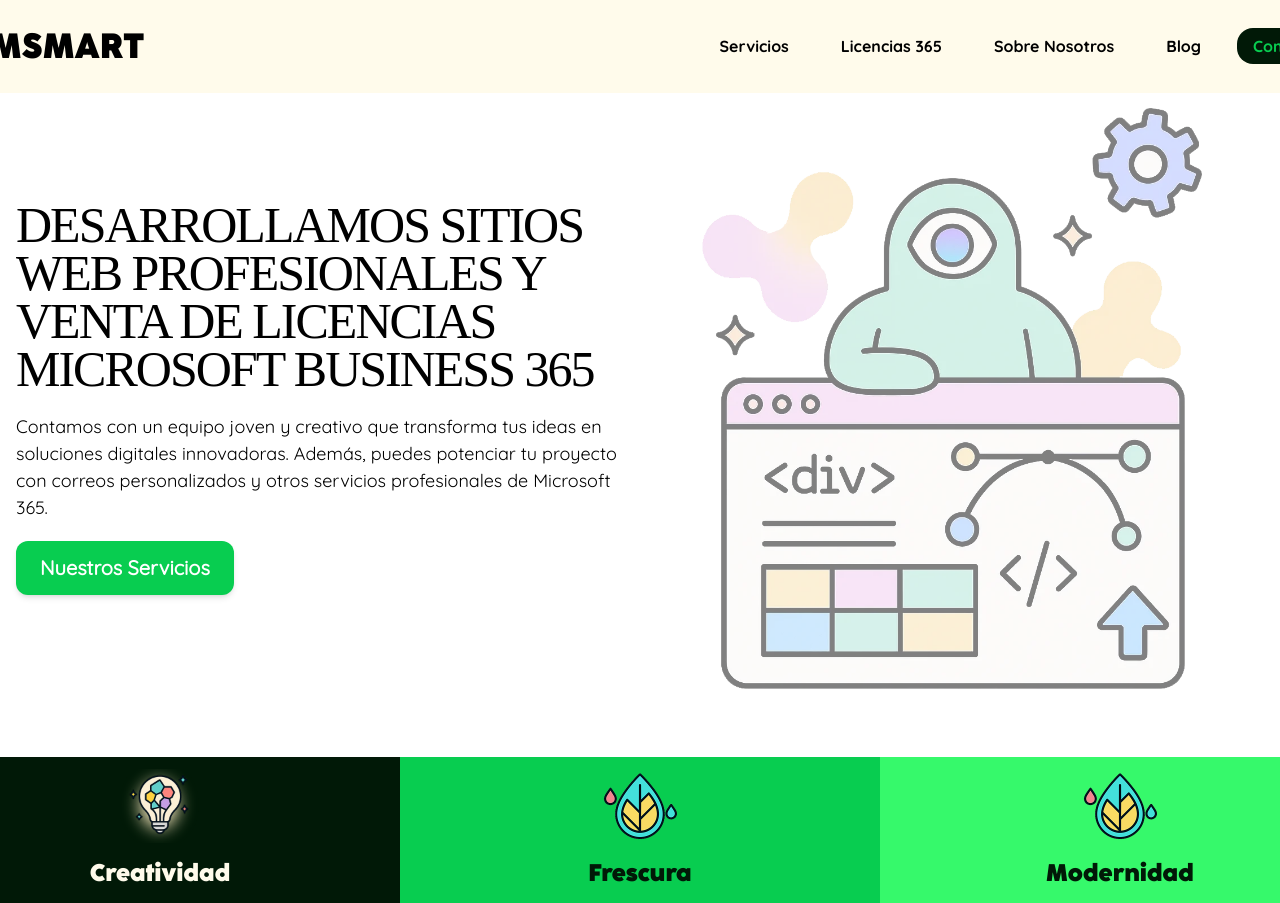
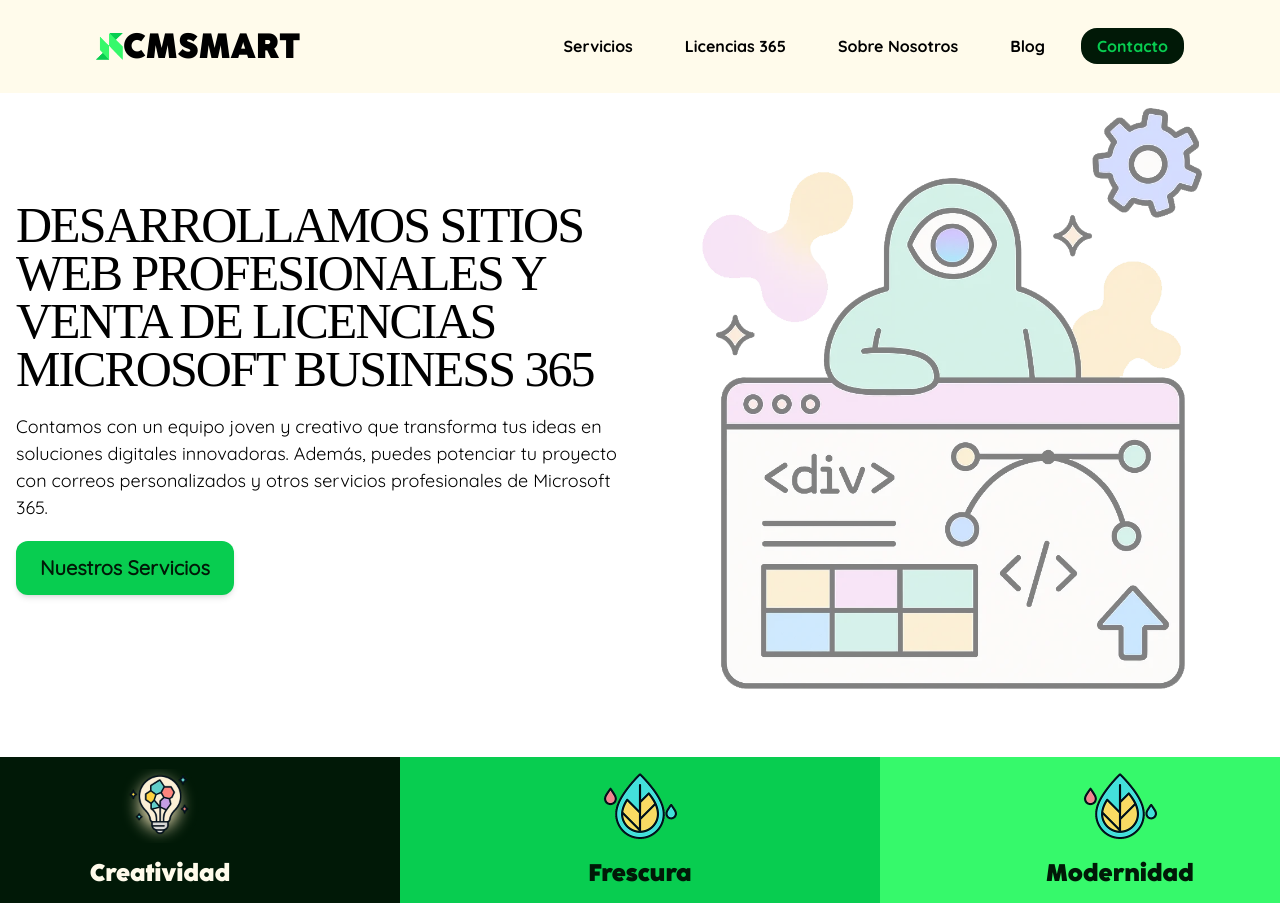
Before and after one commit to kcmsmartdev/kcmsmartweboficial, a website: page index.html in a window 1280 px wide. Shown: the top 903 px of the page. Drawn offline with Linux system fonts and the light colour scheme; a web font is replaced by a local one.

Commit message:
Se agrega ancho para pc

```diff
--- a/index.html
+++ b/index.html
@@ -8,13 +8,13 @@
 </head>
 <body class="w-full ">
     <header class="w-full bg-amber-50 flex flex-col items-center fixed z-50">
-        <nav class="w-full lg:w-[1440px] h-fit flex flex-row items-center justify-between p-5">
+        <nav class="w-full px-5 lg:px-24 h-fit flex flex-row items-center justify-between p-5">
             <div class="hidden lg:flex flex-row items-center ">
                 <a href="./index.html"><img src="./assets/images/logo-movil.png" width="27px" height="27px" alt="logo-kcmsmart" loading="lazy"></a>
                 <span class="font-Coco-Heavy text-[35px]">CMSMART</span>
 
             </div>
-            <a href="./index.html"><img src="./assets/images/logo-movil.png" class="flex w-[35px] h-[35px] lg:hidden" loading="lazy"></a>
+            <a href="./index.html"><img src="./assets/images/logo-movil.png" alt="logo-kcmsmart" class="flex w-[35px] h-[35px] lg:hidden" loading="lazy"></a>
 
             <ul class="hidden lg:flex justify-between items-center font-QuicksandBold gap-5">
 
@@ -70,8 +70,8 @@
                     Además, puedes potenciar tu proyecto con correos personalizados y otros servicios profesionales de Microsoft 365.</p>
 
                 <a href="./pages/servicios.html"
-                    class="w-fit px-6 py-3 bg-[#08CD50] rounded-[12px] text-[20px] font-QuicksandRegular font-semibold
-                    text-white shadow-md transition-all duration-300 ease-in-out
+                    class="w-fit px-6 py-3 bg-[#08CD50] rounded-[12px] text-[20px] font-QuicksandRegular font-bold
+                    text-[#011907] shadow-md transition-all duration-300 ease-in-out
                     hover:bg-[#06b347] hover:shadow-lg hover:scale-105 active:scale-95">
                     Nuestros Servicios
                 </a>
```
Also changed, not shown: src/output.css.
